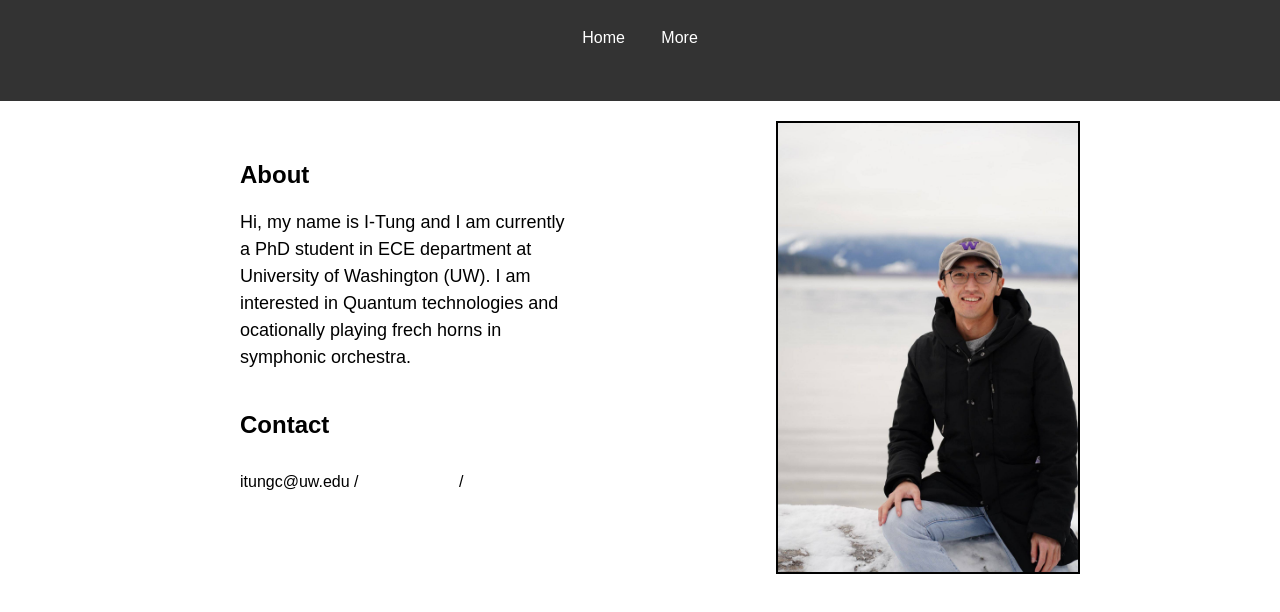
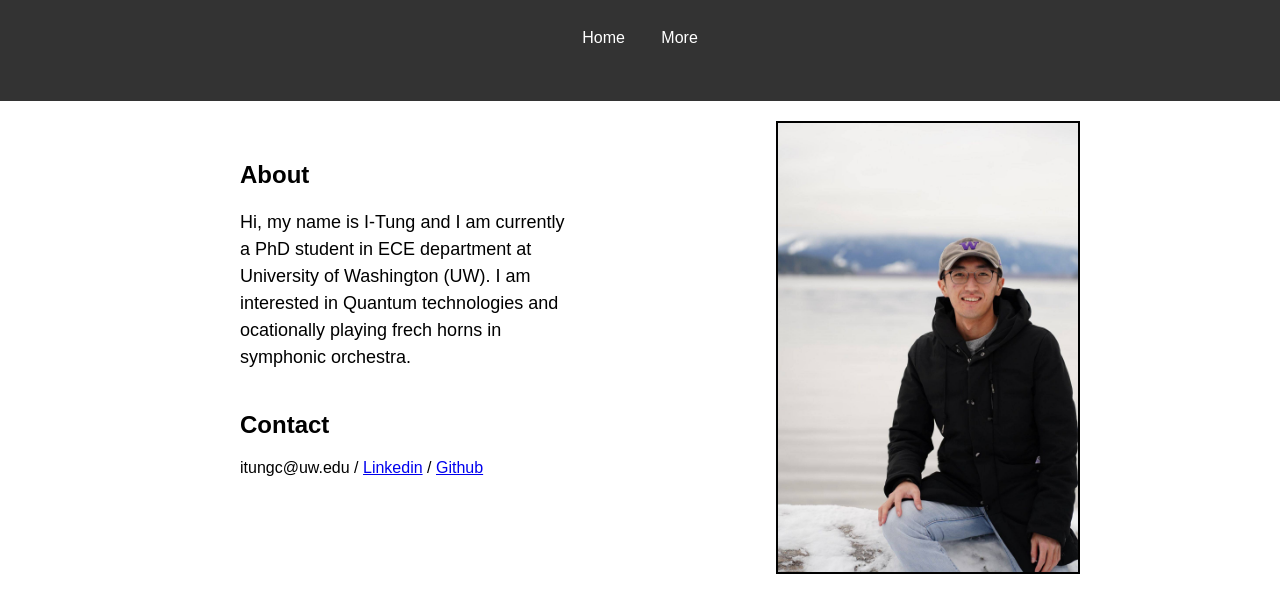
Before and after one commit to itungc/itungc.github.io, a plain HTML site: page index.html in a window 1280 px wide. Shown: the part 120-732 px from the top of the page. Drawn offline with Linux system fonts and the light colour scheme.

Commit message:
Resolve conflict

```diff
--- a/style.css
+++ b/style.css
@@ -72,7 +72,7 @@ body {
     display: inline-block;
   }
 
-  a {
+  nav ul li a {
     display: block;
     color: white;
     text-align: center;
@@ -80,6 +80,6 @@ body {
     text-decoration: none;
   }
 
-  a:hover {
+  nav ul li a:hover {
     background-color: #111;
   }
```
